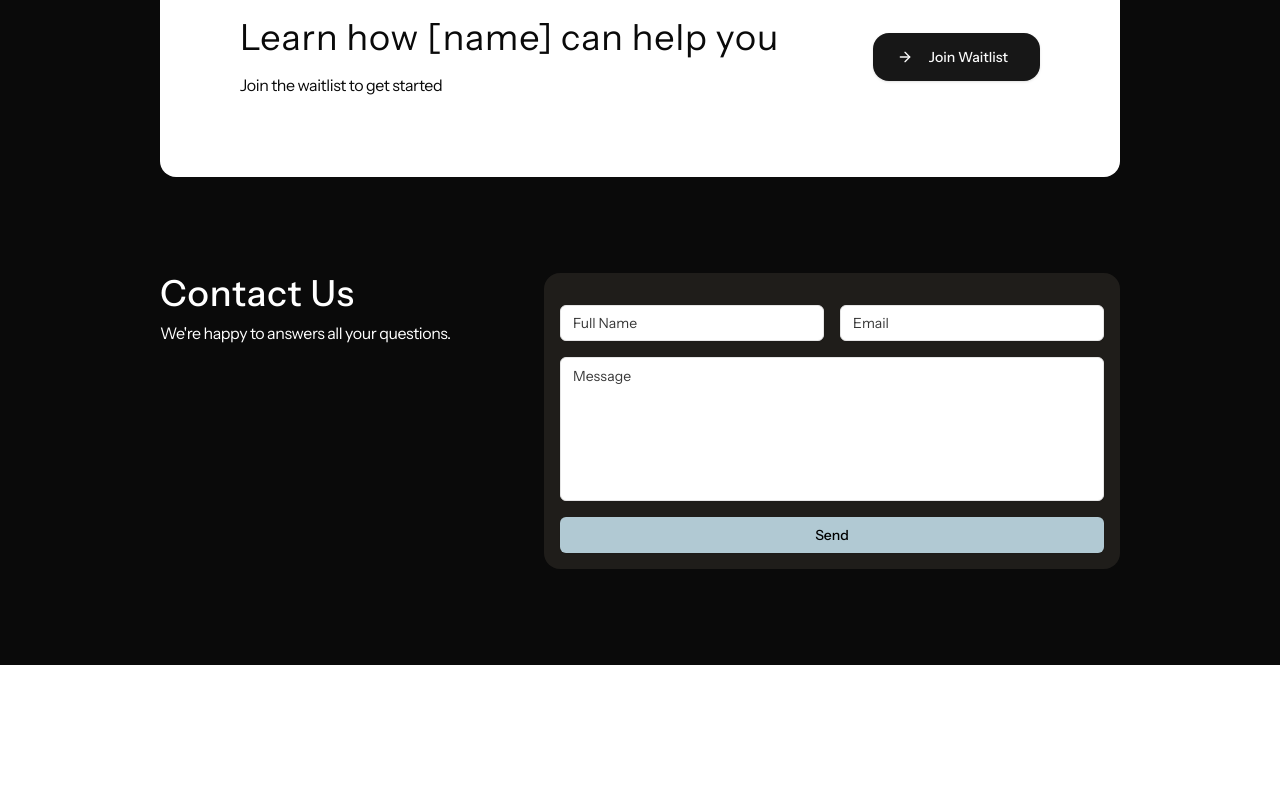
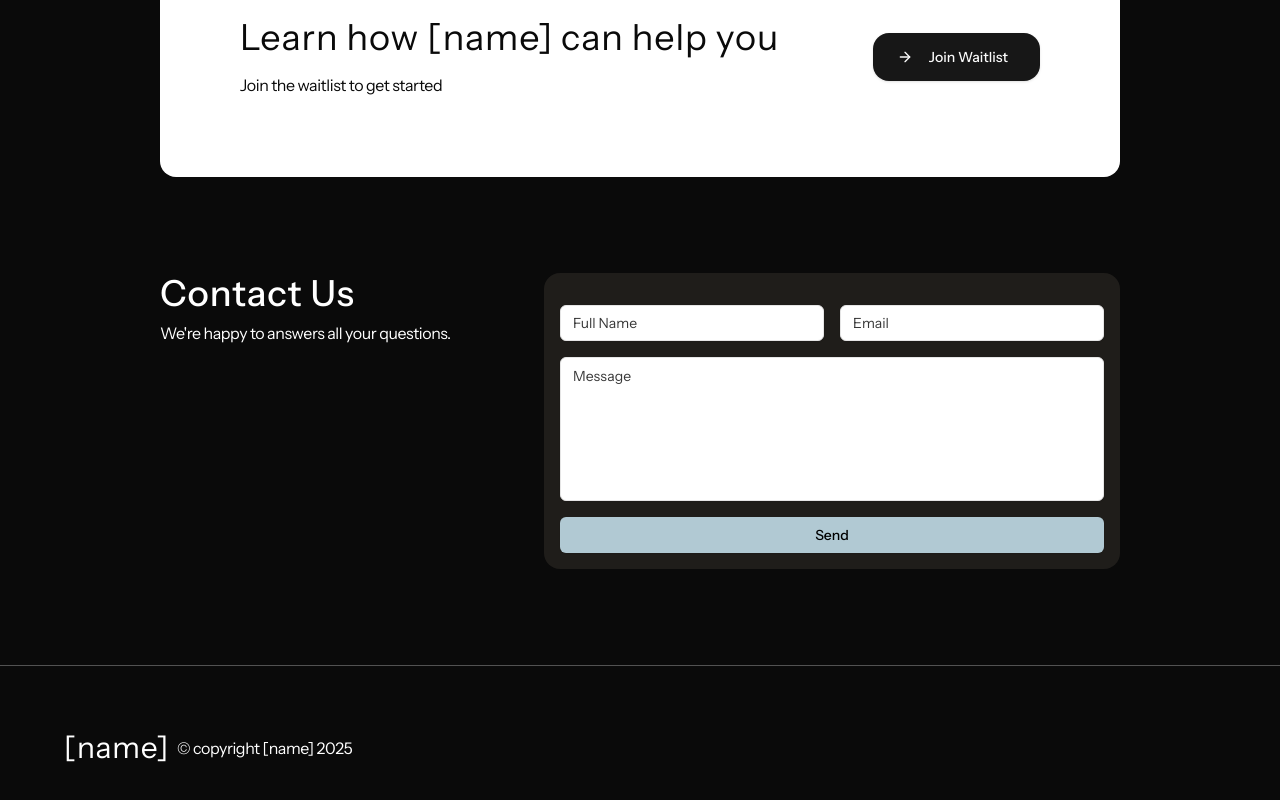
Before and after one commit to brennenho/folio, a Next.js app: page / in a window 1280 px wide. Shown: the part 4361-5161 px from the top of the page. Before the commit the page ends 5026 px from the top, so only its background shows below. Built offline with nearby package versions, Linux system fonts and the light colour scheme.

Commit message:
add footer

```diff
--- a/src/app/layout.tsx
+++ b/src/app/layout.tsx
@@ -1,3 +1,4 @@
+import { Footer } from "@/components/footer";
 import { Header } from "@/components/header";
 import "@/styles/globals.css";
 
@@ -23,6 +24,7 @@ export default function RootLayout({
       <body>
         <Header />
         {children}
+        <Footer />
       </body>
     </html>
   );
--- /dev/null
+++ b/src/components/footer.tsx
@@ -0,0 +1,10 @@
+export function Footer() {
+  const year = new Date().getFullYear();
+
+  return (
+    <footer className="bg-foreground text-background flex items-center gap-2 border-t p-16">
+      <h1 className="text-3xl tracking-wide">[name]</h1>
+      <p className="tracking-tight">&copy; copyright [name] {year}</p>
+    </footer>
+  );
+}
```
